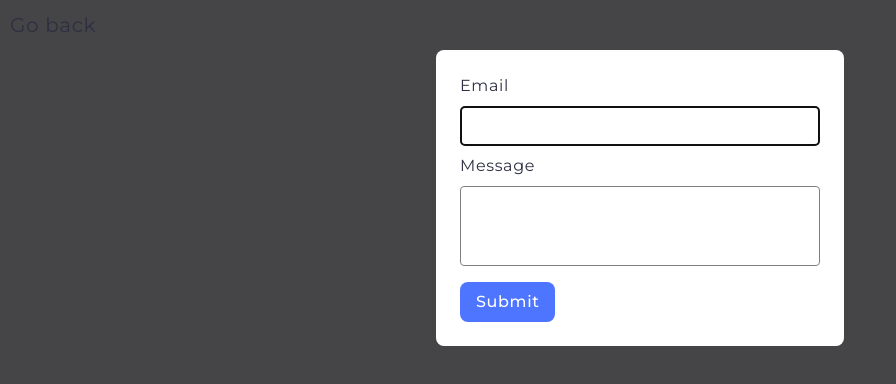
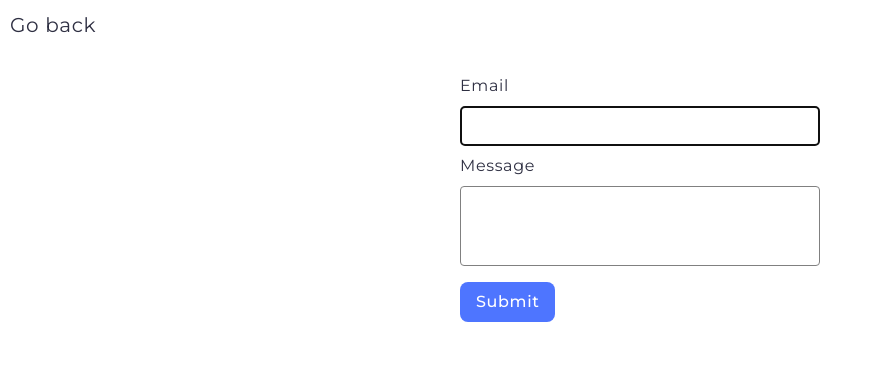
Before and after one commit to NelliDiachkina/goit-js-hw-09, a website built with Vite: page src/2-form.html in a window 1280 px wide. Shown: the whole page, without its empty margins (0-896 px from the left). Built offline with nearby package versions, Linux system fonts and the light colour scheme.

Commit message:
update css

```diff
--- a/src/css/form.css
+++ b/src/css/form.css
@@ -1,7 +1,3 @@
-body {
-  background-color: #c7c7c7;
-}
-
 .feedback-form {
   max-width: 408px;
   margin: 0 auto;
--- a/src/css/gallery.css
+++ b/src/css/gallery.css
@@ -1,7 +1,3 @@
-body {
-  background-color: #ffffff;
-}
-
 .gallery {
   max-width: 1440px;
   margin: 0 auto;
--- a/src/css/main.css
+++ b/src/css/main.css
@@ -30,12 +30,10 @@ body {
   line-height: 1.5;
   letter-spacing: 0.04em;
   color: #2e2f42;
-  background-color: #454548;
 }
 
 .nav-list {
   margin: 25px;
-  color: #fff;
 }
 
 .nav-link,
```
